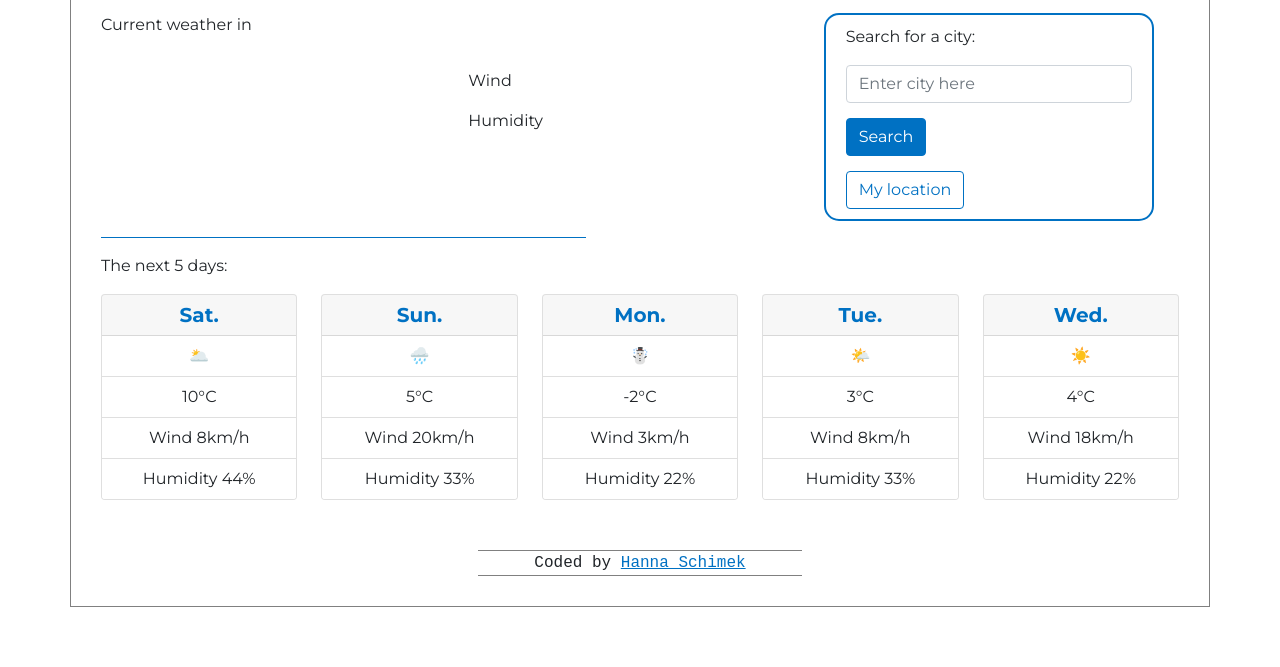
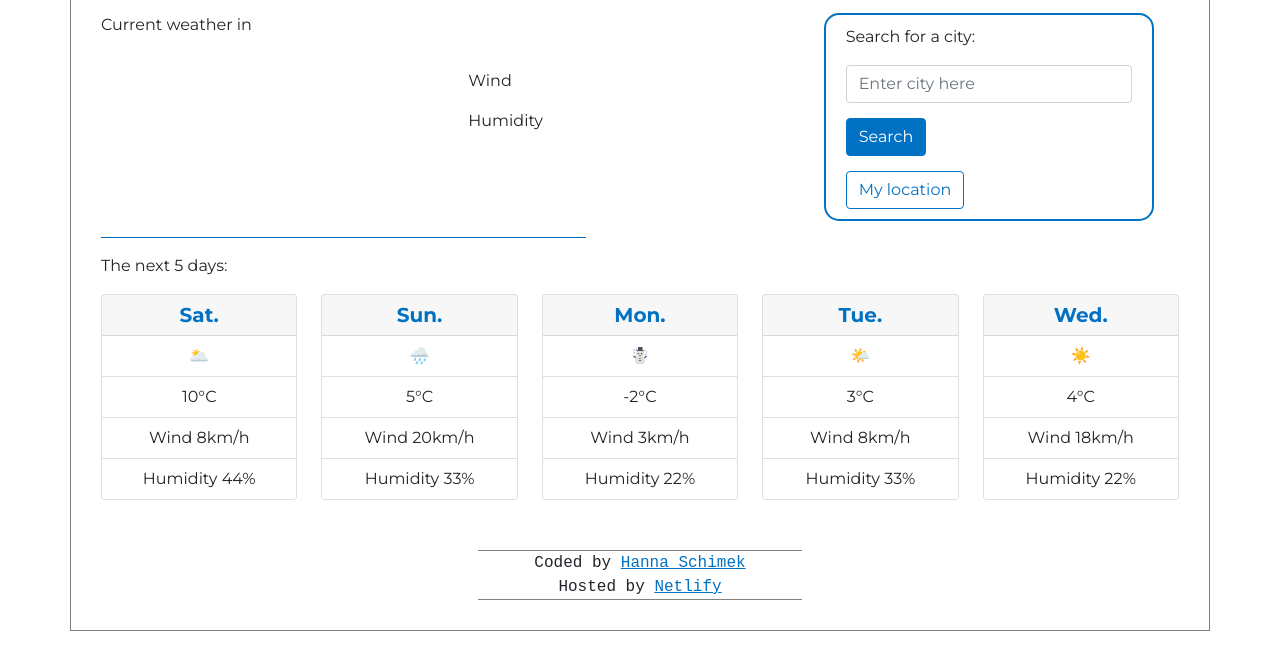
Before and after one commit to hannsch98/weather-app, a plain HTML site: page index.html in a window 1280 px wide. Shown: the part 133-800 px from the top of the page. Drawn offline with nearby package versions, Linux system fonts and the light colour scheme; no server answers.

Commit message:
Added link to Netlify in Footer

```diff
--- a/index.html
+++ b/index.html
@@ -130,6 +130,8 @@
 					target="_blank"
 					>Hanna Schimek</a
 				>
+				<br />
+				Hosted by <a href="https://www.netlify.com/">Netlify</a>
 			</footer>
 		</div>
 
```
